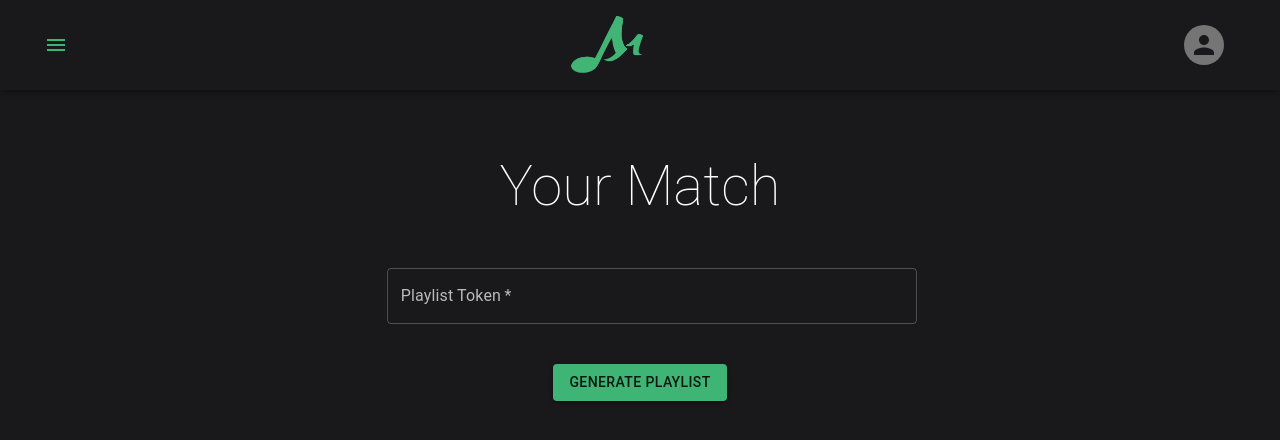
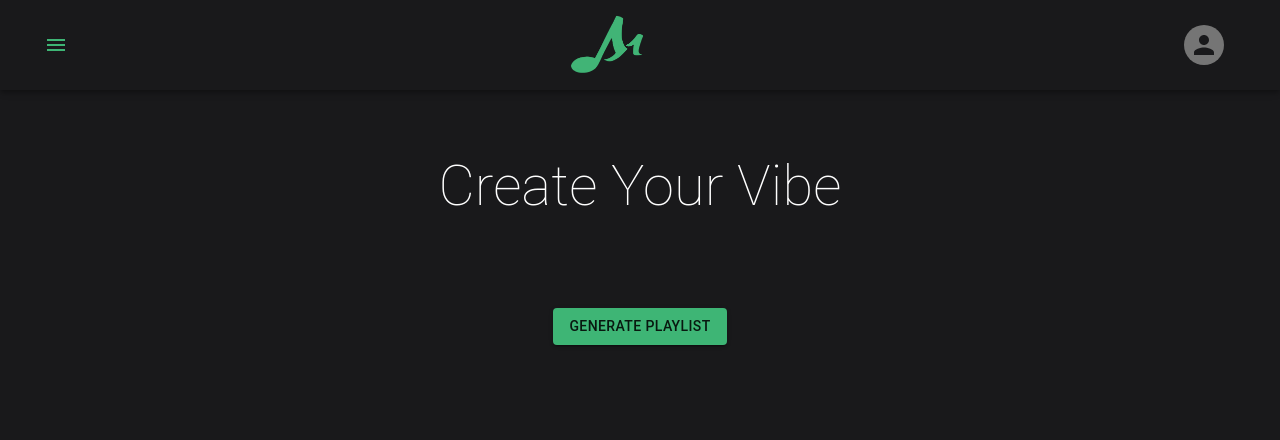
Before and after one commit to lyraphix/spotify-matched, a Next.js app: page /posts/your-match in a window 1280 px wide. Shown: the top 440 px of the page. Built offline with nearby package versions, Linux system fonts and the light colour scheme.

Commit message:
Update your-match.js

```diff
--- a/src/pages/posts/your-match.js
+++ b/src/pages/posts/your-match.js
@@ -62,7 +62,7 @@ export default function YourMatch() {
             justifyContent: "center",
             direction: "row"
           }}>
-          <Typography variant="h2Large" fontSize={'3.5rem'}>Your Match</Typography>
+          <Typography variant="h2Large" fontSize={'3.5rem'}>Create Your Vibe</Typography>
         </Box>
         <Box
           // fullHeights
@@ -76,17 +76,6 @@ export default function YourMatch() {
             flexDirection: "row",
             alignItems: "center",
           }}>
-          <Box sx={{ flexGrow:1, flexDirection:"row" }}></Box>
-          <TextField
-                    required
-                    // fullWidth
-                    name="token"
-                    label="Playlist Token"
-                    type="token"
-                    id="token"
-                    sx = {{flexGrow: 1,alignSelf: "center"}}
-                  />
-           <Box sx={{ flexGrow:1, flexDirection:"row" }}></Box>
 
         </Box>
 
@@ -100,12 +89,12 @@ export default function YourMatch() {
             direction: "row"
           }}>
             <Button
-                               variant="contained"
-                               size = "medium"
-                              //  href=""
-                           >
-                               Generate Playlist
-                         </Button>
+            variant="contained"
+            size="medium"
+            onClick={() => { window.location.href = "https://musiac-backend.vercel.app/"; }}
+          >
+            Generate Playlist
+          </Button>
         </Box>
       </Box>
 
```
